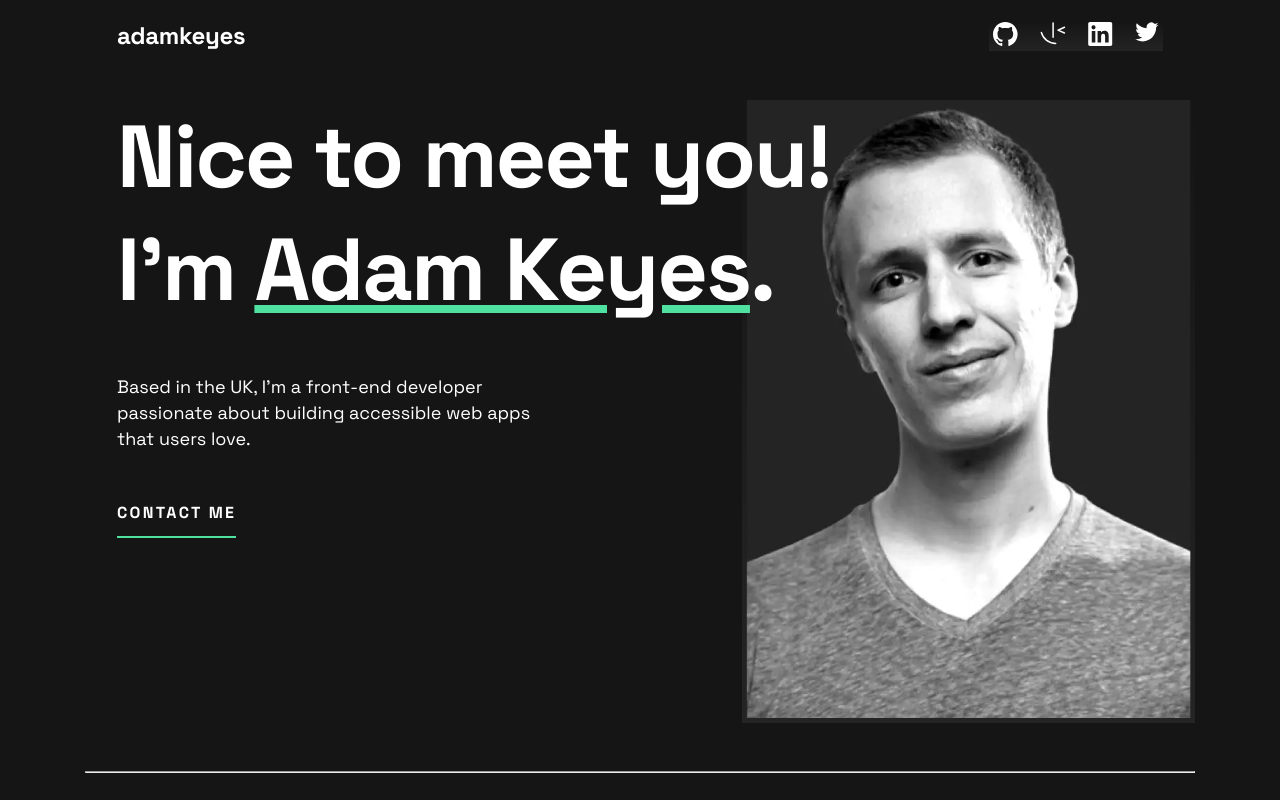
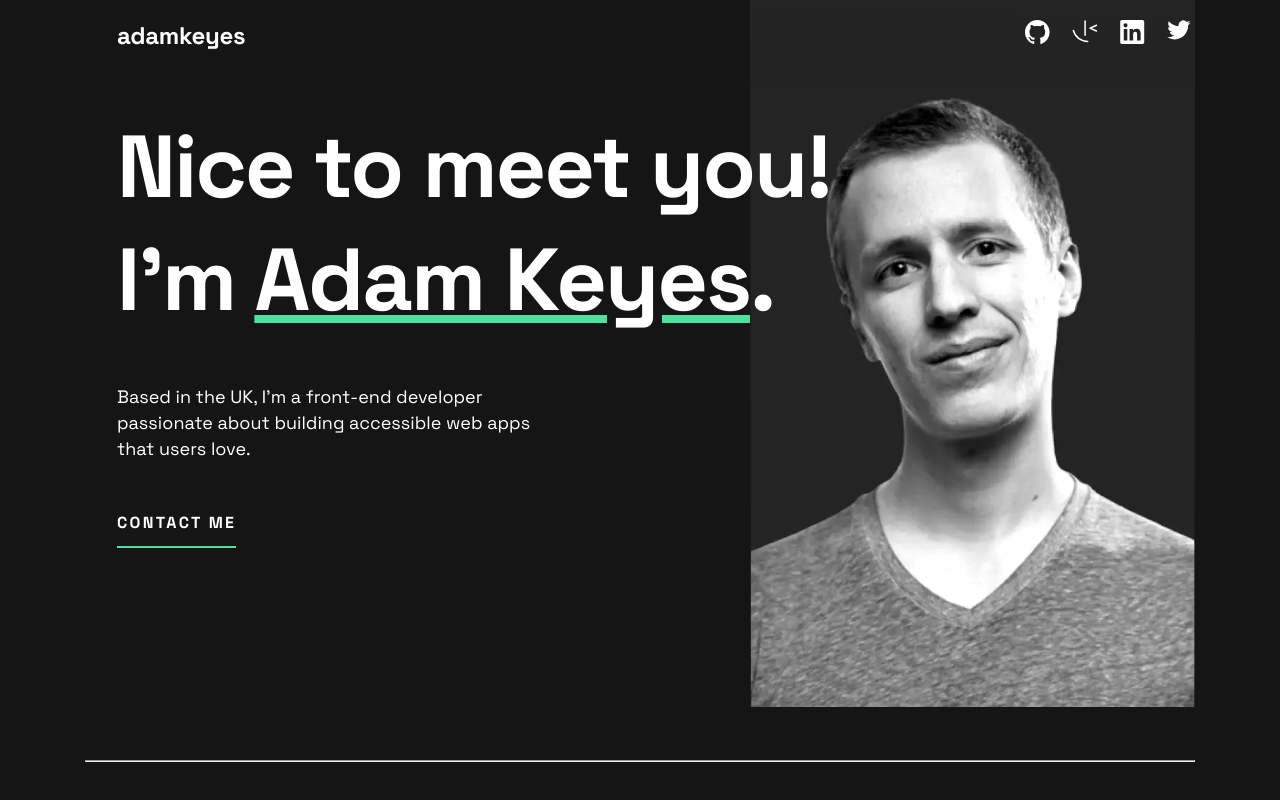
Before and after one commit to kateneilsen/svelte-developer-portfolio, a Svelte app: page / in a window 1280 px wide. Shown: the top 800 px of the page. Built offline with nearby package versions, Linux system fonts and the light colour scheme.

Commit message:
updated profile image background

```diff
--- a/src/components/Contact.svelte
+++ b/src/components/Contact.svelte
@@ -17,6 +17,7 @@
     <button class="send">SEND MESSAGE</button>
   </form>
   <hr />
+  <h4>adamkeyes</h4>
   <span class="socials">
     <Socials />
   </span>
@@ -110,8 +111,12 @@
     hr {
       grid-column: 1/3;
     }
+    h4 {
+      grid-column: 1/2;
+    }
     span.socials {
-      grid-column: 1/3;
+      grid-column: 2/3;
+      justify-self: flex-end;
     }
   }
 </style>
--- a/src/components/Intro.svelte
+++ b/src/components/Intro.svelte
@@ -2,9 +2,10 @@
   import Socials from "./Socials.svelte";
 </script>
 
-<Socials />
 <section>
+  <h4 class="mobile">adamkeyes</h4>
   <div class="gradient-bg">
+    <Socials />
     <picture>
       <source
         media="(min-width: 768px)"
@@ -40,14 +41,12 @@
     gap: 40px;
     align-items: center;
   }
+
   .gradient-bg {
-    align-self: center;
     display: flex;
     flex-direction: column;
-    width: 174px;
-    padding-inline: 4px;
-    justify-content: space-between;
-    background: linear-gradient(
+    gap: 20px;
+    background-image: linear-gradient(
       180deg,
       rgba(36, 36, 36, 0) 0.65%,
       #242424 100%
@@ -85,22 +84,35 @@
     section {
       display: grid;
       width: 100%;
-      padding-inline: 2rem;
       justify-content: flex-end;
       position: relative;
+    }
+
+    h4 {
+      position: absolute;
+      top: 20px;
+      left: 2rem;
     }
 
     .gradient-bg {
       width: fit-content;
       justify-self: flex-end;
+      align-items: flex-end;
+      background-image: linear-gradient(
+        1deg,
+        rgba(36, 36, 36, 0) 0.65%,
+        #242424 100%
+      );
+      background-origin: border-box;
     }
     .intro {
       height: 100%;
       padding-inline: 2rem;
       align-items: flex-start;
       text-align: start;
-      justify-content: space-between;
       position: absolute;
+      gap: 2rem;
+      bottom: -110px;
     }
 
     h1 {
@@ -124,9 +136,9 @@
 
     img {
       width: 322px;
-      height: 486px;
+      height: 500px;
       object-fit: cover;
-      object-position: 0 90%;
+      /* object-position: 0 100%; */
     }
   }
 
--- a/src/components/Socials.svelte
+++ b/src/components/Socials.svelte
@@ -1,5 +1,3 @@
-<div class="socials">
-  <h4>adamkeyes</h4>
 <div class="links">
   <a href="/">
     <svg xmlns="http://www.w3.org/2000/svg" width="25" height="24"
@@ -36,23 +34,13 @@
     >
   </a>
 </div>
-</div>
 
 <style>
-  .socials {
-    padding-block-start: 20px;
-    padding-block-end: 3rem;
-    display: flex;
-    flex-direction: column;
-    gap: 1.25rem;
-    align-items: center;
-    width: fit-content;
-    align-self: center;
-  }
   .links {
     display: flex;
     width: 174px;
     padding-inline: 4px;
+    padding-block: 20px;
     justify-content: space-between;
   }
 
@@ -64,21 +52,4 @@
   a:hover svg:hover path:hover {
     fill: var(--green);
   }
-
-  @media (min-width: 768px) {
-    .socials {
-      flex-direction: row;
-      justify-content: space-between;
-      width: 100%;
-      padding-inline: 2rem;
-    }
-
-    .links {
-      background: linear-gradient(
-        180deg,
-        rgba(36, 36, 36, 0) 0.65%,
-        #242424 100%
-      );
-    }
-  }
 </style>
```
Lines whose indentation alone changed are shown as unchanged.
